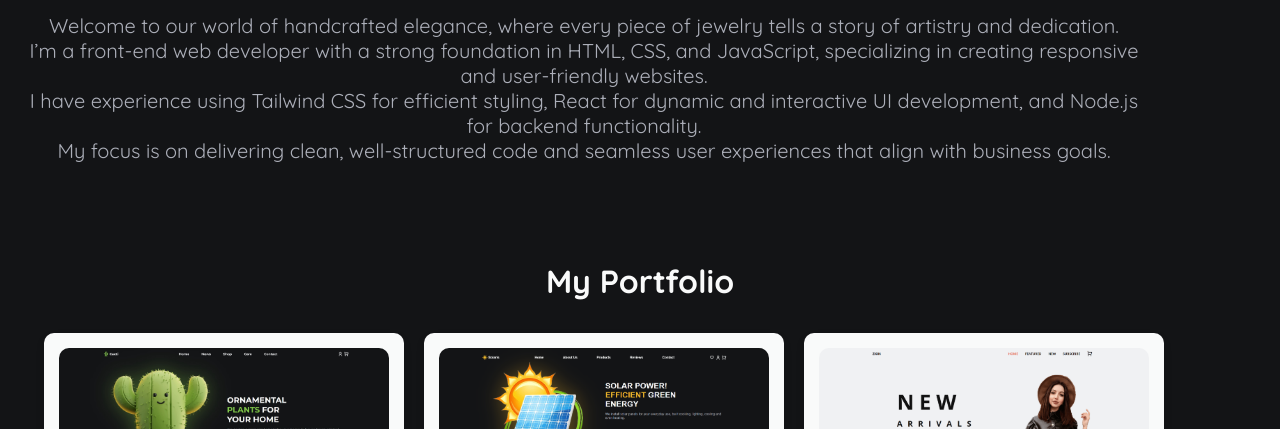
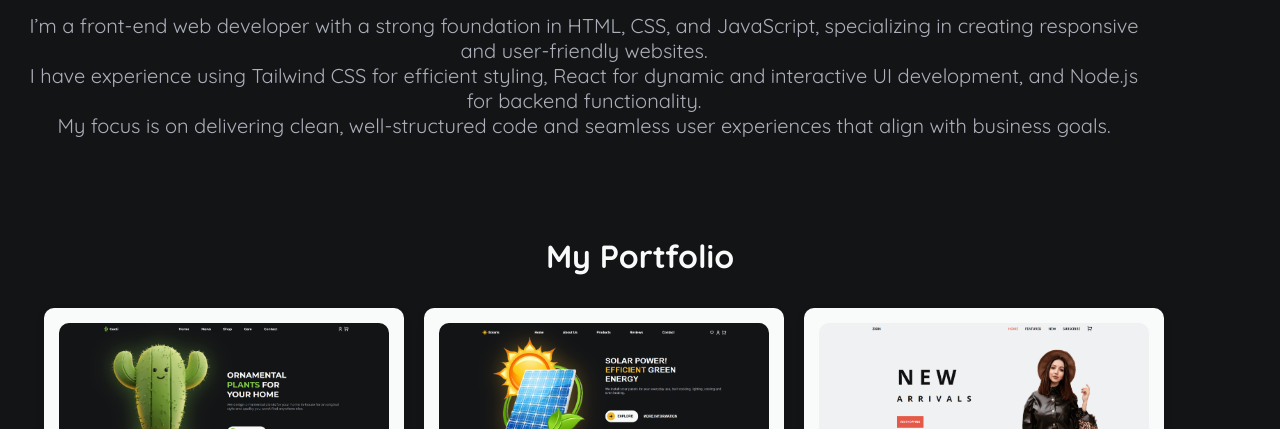
Before and after one commit to ProximaD/my_portfolio_2, a plain HTML site: page index.html in a window 1280 px wide. Shown: the part 671-1100 px from the top of the page. Drawn offline with nearby package versions, Linux system fonts and the light colour scheme.

Commit message:
Updated about__description

```diff
--- a/index.html
+++ b/index.html
@@ -80,7 +80,6 @@
                     <h1 class="about__title">WHO AM I?</h1>
 
                     <p class="about__description">
-                        Welcome to our world of handcrafted elegance, where every piece of jewelry tells a story of artistry and dedication.<br>
                         I’m a front-end web developer with a strong foundation in HTML, CSS, and JavaScript, specializing in creating responsive and user-friendly websites.<br>
                         I have experience using Tailwind CSS for efficient styling, React for dynamic and interactive UI development, and Node.js for backend functionality. <br>
                         My focus is on delivering clean, well-structured code and seamless user experiences that align with business goals.
```
